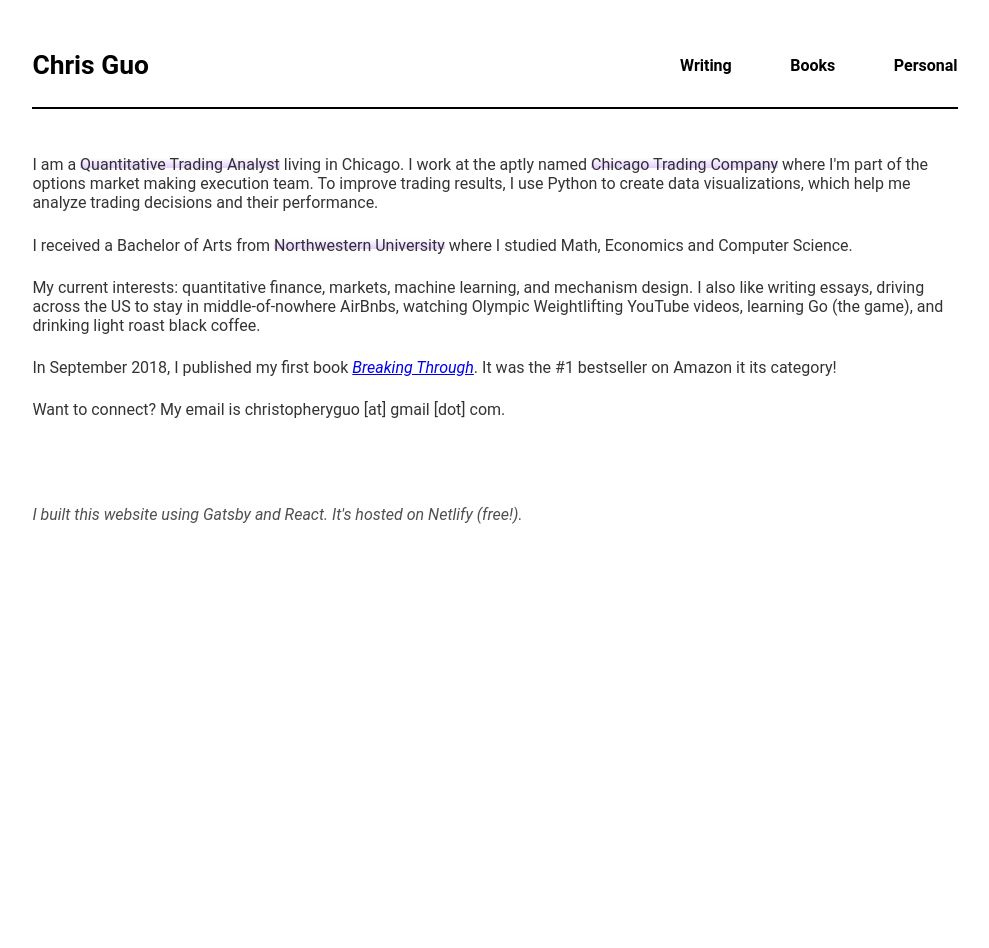
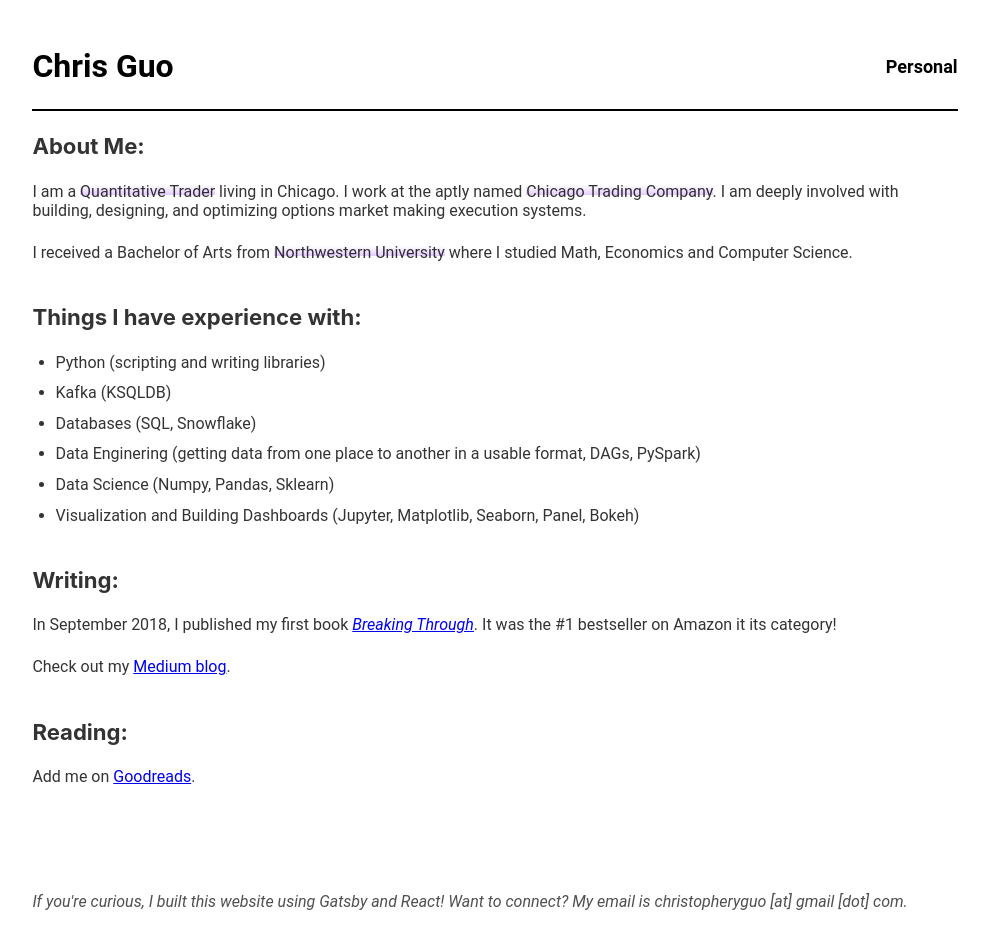
Before and after one commit to chrisguo1/personal-site, a Gatsby site: page / in a window 1280 px wide. Shown: the whole page, without its empty margins (145-1134 px from the left). Before the commit the page ends 800 px from the top, so only its background shows below. Built offline with nearby package versions, Linux system fonts and the light colour scheme; Gatsby itself is replaced by a stand-in of ours.

Commit message:
Update info, add section component, clean up css

```diff
--- a/src/components/footer.js
+++ b/src/components/footer.js
@@ -1,11 +1,12 @@
-import { Link } from "gatsby"
-//import PropTypes from "prop-types"
 import React from "react"
 import "./footer.css"
 
 const Footer = () => (
   <footer>
-    I built this website using Gatsby and React. It's hosted on Netlify (free!).
+    <p>
+      If you're curious, I built this website using Gatsby and React! Want to
+      connect? My email is christopheryguo [at] gmail [dot] com.
+    </p>
   </footer>
 )
 export default Footer
--- a/src/components/header.css
+++ b/src/components/header.css
@@ -13,21 +13,43 @@
 .nav-menu {
   margin: 15px 0px;
   display: flex;
-  flex-direction: row;
-  flex-wrap: nowrap;
+  flex-flow: row wrap;
+  justify-content: flex-end;
   align-items: center;
-  flex-basis: 30%;
-  justify-content: space-between;
+  gap: 20px;
 }
 
 .header-logo {
-  font-size: 1.65em;
-  font-weight: 700;
+  font-size: xx-large;
+  font-weight: bolder;
 }
 
 .nav-item {
-  font-weight: 600;
+  text-decoration: none;
+  font-size: large;
+  font-weight: bold;
 }
+
+.nav-link:link, .nav-link:visited {
+  text-decoration: none;
+  color: black;
+}
+
+.nav-link:hover, .nav-link:active {
+  color: red;
+}
+
+.active {
+  text-decoration: none;
+  color: purple;
+}
+
+/*
+a:link - a normal, unvisited link
+a:visited - a link the user has visited
+a:hover - a link when the user mouses over it
+a:active - a link the moment it is clicked */
+
 
 @media only screen and (max-width: 800px) {
   .header-bar {
--- a/src/components/header.js
+++ b/src/components/header.js
@@ -4,11 +4,7 @@ import React from "react"
 import "./header.css"
 
 const Header = ({ siteTitle }) => (
-  <header
-    style={{
-      marginBottom: `1.45rem`,
-    }}
-  >
+  <header>
     <div
       style={{
         margin: `0 auto`,
@@ -18,47 +14,13 @@ const Header = ({ siteTitle }) => (
     >
       <div class="header-bar">
         <div class="header-logo">
-          <Link
-            to="/"
-            style={{
-              color: `black`,
-              textDecoration: `none`,
-            }}
-          >
+          <Link class="nav-link" activeClassName="active" to="/">
             Chris Guo
           </Link>
         </div>
         <div class="nav-menu">
           <div class="nav-item">
-            <Link
-              to="/writing"
-              style={{
-                color: `black`,
-                textDecoration: `none`,
-              }}
-            >
-              Writing
-            </Link>
-          </div>
-          <div class="nav-item">
-            <Link
-              to="/books"
-              style={{
-                color: `black`,
-                textDecoration: `none`,
-              }}
-            >
-              Books
-            </Link>
-          </div>
-          <div class="nav-item">
-            <Link
-              to="/personal"
-              style={{
-                color: `black`,
-                textDecoration: `none`,
-              }}
-            >
+            <Link class="nav-link" activeClassName="active" to="/personal">
               Personal
             </Link>
           </div>
--- /dev/null
+++ b/src/components/section.css
@@ -0,0 +1,3 @@
+section {
+    padding-bottom: 20px;
+}
--- /dev/null
+++ b/src/components/section.js
@@ -0,0 +1,12 @@
+import React from "react"
+import PropTypes from "prop-types"
+
+import "./section.css"
+
+const Section = ({ children }) => <section>{children}</section>
+
+Section.propTypes = {
+  children: PropTypes.node.isRequired,
+}
+
+export default Section
--- a/src/pages/index.js
+++ b/src/pages/index.js
@@ -1,44 +1,83 @@
 import React from "react"
-import { Link } from "gatsby"
 
 import Layout from "../components/layout"
-import Image from "../components/image"
+import Section from "../components/section"
 import SEO from "../components/seo"
 
 const IndexPage = () => (
   <Layout>
     <SEO title="Home" keywords={[`chris`, `guo`, `website`]} />
+    <Section>
+      <h3>About Me:</h3>
       <p>
-      I am a <span class="highlight">Quantitative Trading Analyst</span> living
-      in Chicago. I work at the aptly named{" "}
-      <span class="highlight"> Chicago Trading Company</span> where I'm part of
-      the options market making execution team. To improve trading results, I
-      use Python to create data visualizations, which help me analyze trading
-      decisions and their performance.
+        I am a <span class="highlight">Quantitative Trader</span> living in
+        Chicago. I work at the aptly named{" "}
+        <span class="highlight"> Chicago Trading Company</span>. I am deeply
+        involved with building, designing, and optimizing options market making
+        execution systems.
       </p>
       <p>
         I received a Bachelor of Arts from{" "}
         <span class="highlight">Northwestern University</span> where I studied
         Math, Economics and Computer Science.
       </p>
-    <p>
-      My current interests: quantitative finance, markets, machine learning, and
-      mechanism design. I also like writing essays, driving across the US to
-      stay in middle-of-nowhere AirBnbs, watching Olympic Weightlifting YouTube
-      videos, learning Go (the game), and drinking light roast black coffee.
-    </p>
+    </Section>
+    <Section>
+      <h3>Things I have experience with:</h3>
+      <ul>
+        <li>Python (scripting and writing libraries)</li>
+        <li>Kafka (KSQLDB)</li>
+        <li>Databases (SQL, Snowflake)</li>
+        <li>
+          Data Enginering (getting data from one place to another in a usable
+          format, DAGs, PySpark){" "}
+        </li>
+        <li>Data Science (Numpy, Pandas, Sklearn)</li>
+        <li>
+          Visualization and Building Dashboards (Jupyter, Matplotlib, Seaborn,
+          Panel, Bokeh)
+        </li>
+      </ul>
+    </Section>
+    <Section>
+      <h3>Writing:</h3>
       <p>
         In September 2018, I published my first book{" "}
         <a
           href="https://www.amazon.com/Breaking-Through-Finding-Passion-American/dp/1641371269/ref=tmm_pap_swatch_0?_encoding=UTF8&qid=1536677016&sr=1-2"
           target="_blank"
+          rel="noreferrer"
         >
           <i>Breaking Through</i>
         </a>
         . It was the #1 bestseller on Amazon it its category!
       </p>
-
-    <p>Want to connect? My email is christopheryguo [at] gmail [dot] com.</p>
+      <p>
+        Check out my{" "}
+        <a
+          href="https://medium.com/@chris.guo"
+          target="_blank"
+          rel="noreferrer"
+        >
+          Medium blog
+        </a>
+        .
+      </p>
+    </Section>
+    <Section>
+      <h3>Reading:</h3>
+      <p>
+        Add me on{" "}
+        <a
+          href="https://www.goodreads.com/user/show/114063836-chris-guo"
+          target="_blank"
+          rel="noreferrer"
+        >
+          Goodreads
+        </a>
+        .
+      </p>
+    </Section>
   </Layout>
 )
 
--- a/src/pages/projects.js
+++ b/src/pages/projects.js
@@ -17,7 +17,7 @@ const ProjectsPage = () => (
       </p>
       <ul>
         <li>
-          <a href="http://www.sproutnu.com" target="_blank">
+          <a href="http://www.sproutnu.com" target="_blank" rel="noreferrer">
             Sprout Website
           </a>
         </li>
@@ -25,6 +25,7 @@ const ProjectsPage = () => (
           <a
             href="https://medium.com/@chris.guo/the-best-way-to-inspire-college-students-interested-in-tech-and-startups-7f97b3dbe4b0"
             target="_blank"
+            rel="noreferrer"
           >
             2018 Trip Recap
           </a>
@@ -33,6 +34,7 @@ const ProjectsPage = () => (
           <a
             href="https://medium.com/epicnorthwestern/takeaways-from-sprout-2017-aadeffdcdad8"
             target="_blank"
+            rel="noreferrer"
           >
             Takeaways from 2017 Trip
           </a>
@@ -41,6 +43,7 @@ const ProjectsPage = () => (
           <a
             href="https://www.farley.northwestern.edu/what-we-are-up-to/news/articles/2018/student-entrep-groupbuds-during-sprout-san-francisco-trip.html"
             target="_blank"
+            rel="noreferrer"
           >
             NU Farley Center Blog
           </a>
```
Also changed, not shown: gatsby-node.js (deleted, +0 -7 lines), gatsby-ssr.js (deleted, +0 -7 lines), src/pages/books.js (deleted, +0 -55 lines), src/pages/personal.js (+13 -33 lines), src/pages/writing.js (deleted, +0 -42 lines), 1 other file. Lines whose indentation alone changed are shown as unchanged.
